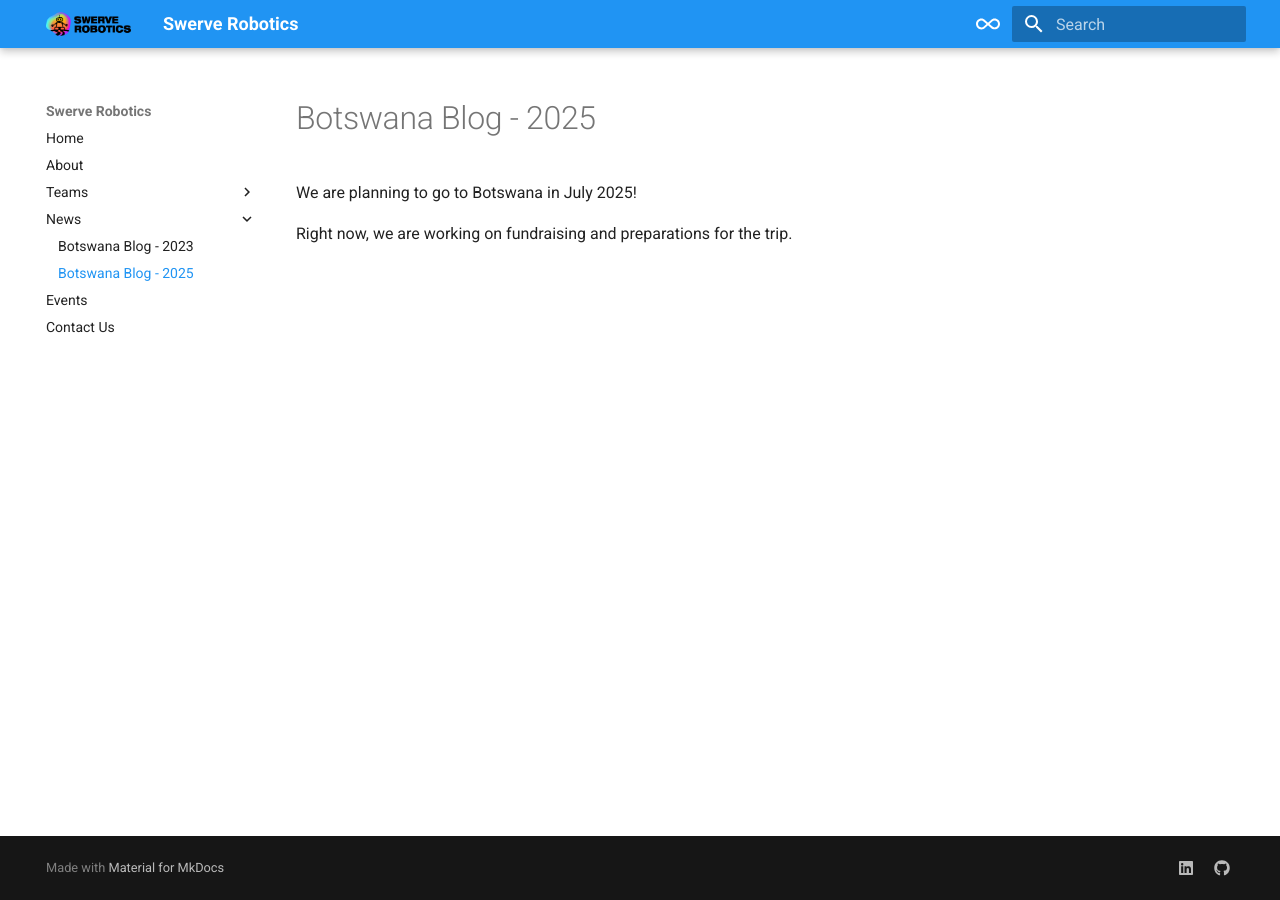
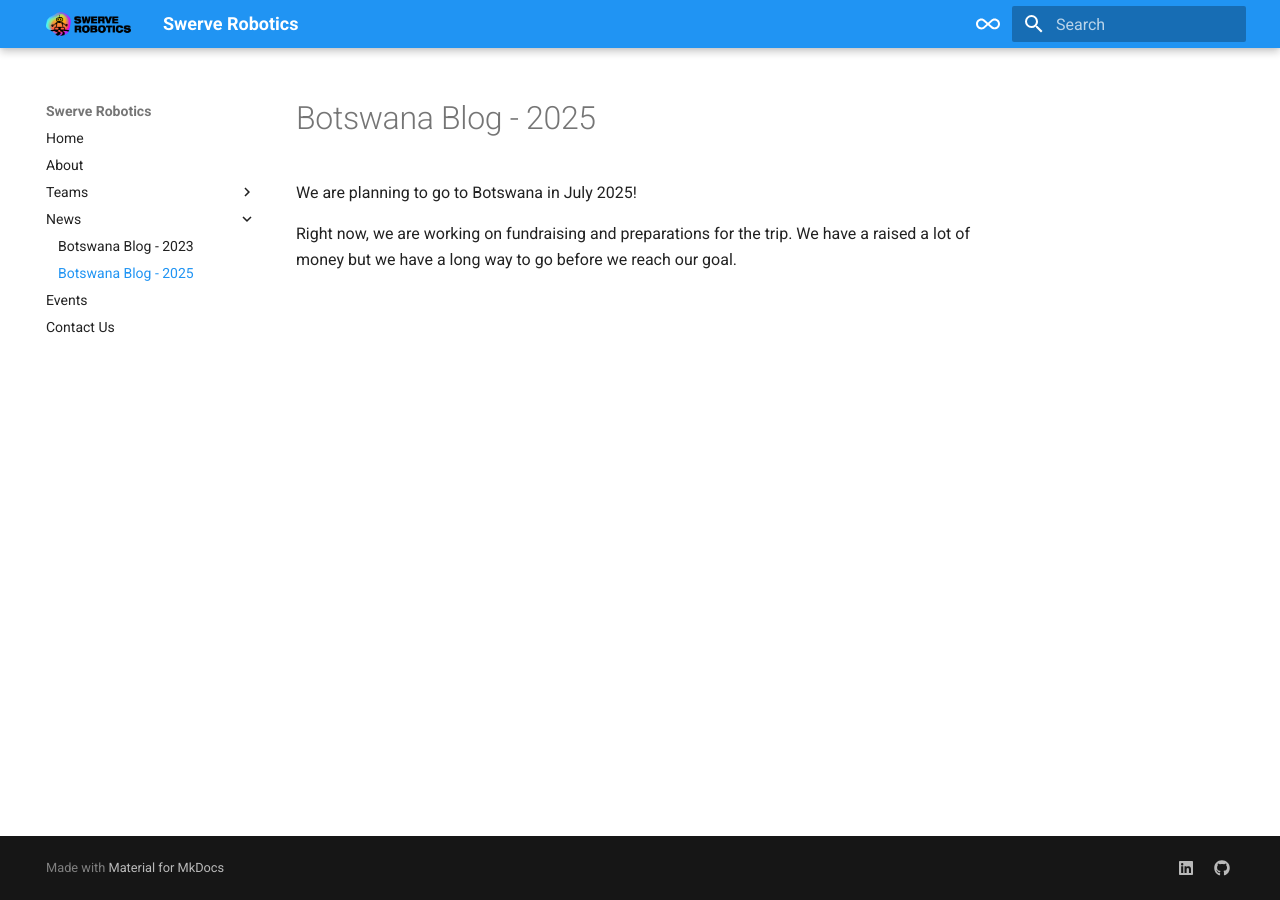
Before and after one commit to SwerveRobotics/swerverobotics.github.io, an MkDocs documentation site: the page built from docs/news/botswana_2025/2025_botswana_blog.md, in a window 1280 px wide. Built offline with MkDocs 1.6.1 and Material for MkDocs 9.7.7, drawn with Linux system fonts in a browser that asks for light colours.

Commit message:
more info

```diff
--- a/docs/news/botswana_2025/2025_botswana_blog.md
+++ b/docs/news/botswana_2025/2025_botswana_blog.md
@@ -3,3 +3,4 @@
 We are planning to go to Botswana in July 2025!
 
 Right now, we are working on fundraising and preparations for the trip.
+We have a raised a lot of money but we have a long way to go before we reach our goal.
```
